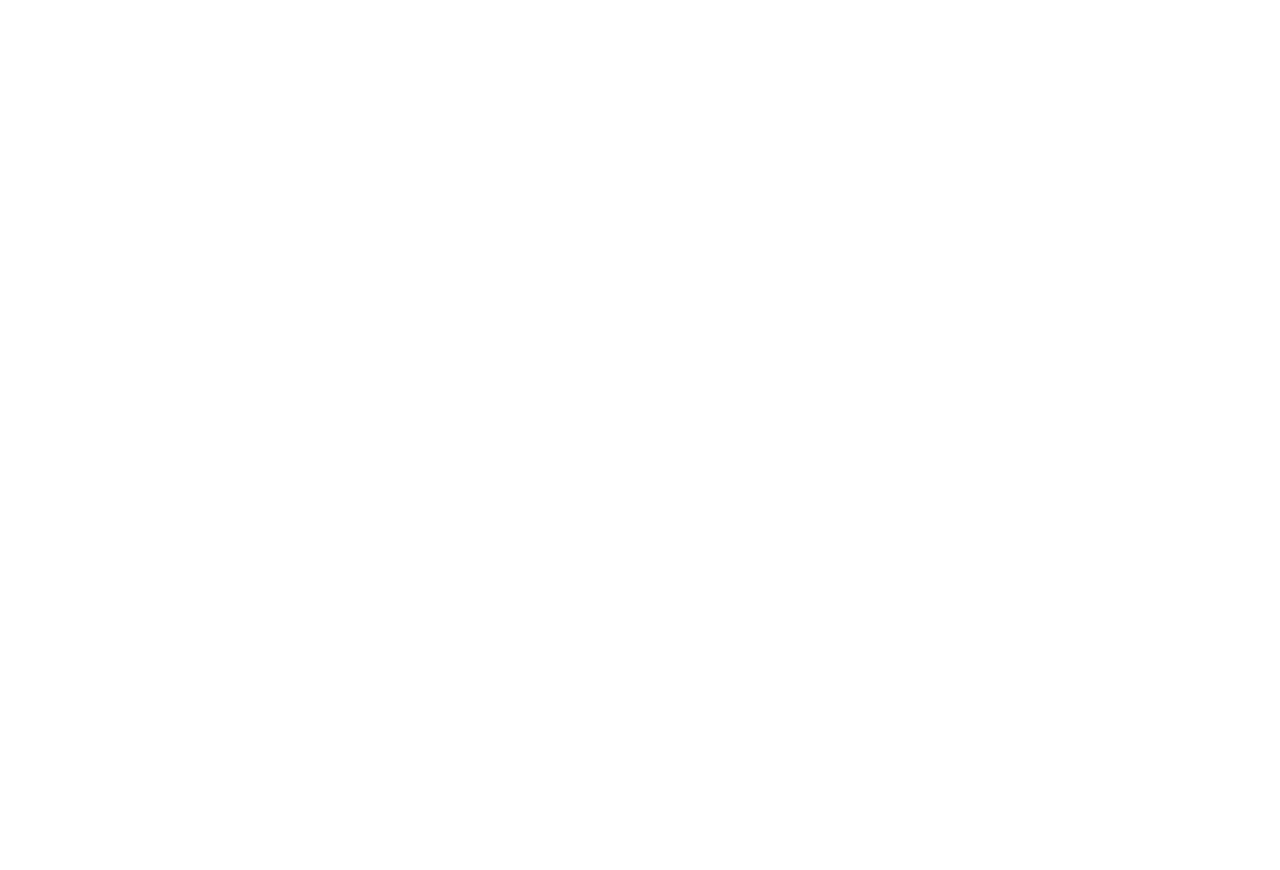
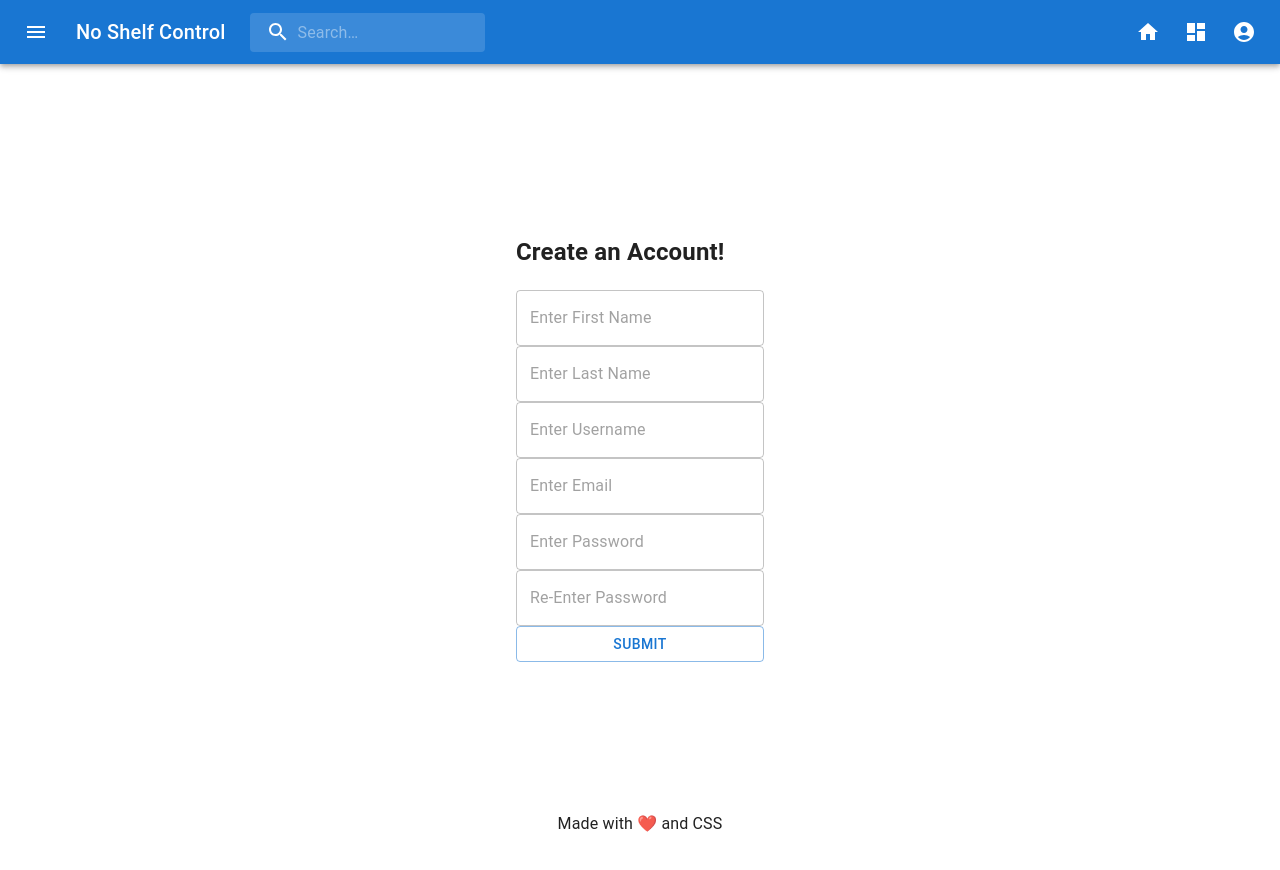
Before and after one commit to Nick-likes-Rust-and-Next/No-Shelf-Control, a React (Vite) app in the folder client/: page /createaccount in a window 1280 px wide. Before the commit this address had no page. Shown: the top 870 px of the page. Before the commit the page ends 800 px from the top, so only its background shows below. Built offline with nearby package versions, Linux system fonts and the light colour scheme.

Commit message:
adds create account page and link to page on homepage

```diff
--- a/client/src/App.jsx
+++ b/client/src/App.jsx
@@ -6,6 +6,7 @@
 import Login from "./pages/Login/login";
 import { ThemeProvider, createTheme } from "@mui/material/styles";
 import { QueryClient, QueryClientProvider } from "react-query";
+import CreateAccount from "./pages/CreateAccount/createaccount";
 
 const queryClient = new QueryClient();
 function App() {
@@ -44,6 +45,12 @@
                         >
                             <Route index element={<Dashboard />} />
                         </Route>
+                        <Route
+                            path="/createaccount"
+                            element={<Layout themeSwitch={changeTheme} />}
+                        >
+                            <Route index element={<CreateAccount />} />
+                        </Route>
                     </Routes>
                 </QueryClientProvider>
             </ThemeProvider>
--- /dev/null
+++ b/client/src/pages/CreateAccount/createaccount.jsx
@@ -0,0 +1,59 @@
+import './createaccount.scss';
+import react from 'react';
+import { TextField, Button } from '@mui/material';
+
+
+function CreateAccount() {
+    return (
+        <div className='createaccount-page'>
+            <div className='createaccount-header'>
+                <h2>
+                    Create an Account!
+                </h2>
+            </div>
+            <div className='createaccount-field-container'>
+                <form className='createaccount-form'>
+                    <TextField
+                        required
+                        type='text'
+                        id='first-name-required'
+                        placeholder='Enter First Name'
+                    />
+                    <TextField
+                        required
+                        type='text'
+                        id='last-name-required'
+                        placeholder='Enter Last Name'
+                    />
+                    <TextField
+                        required
+                        type='text'
+                        id='username-required'
+                        placeholder='Enter Username'
+                    />
+                    <TextField
+                        required
+                        type='email'
+                        id='email-required'
+                        placeholder='Enter Email'
+                    />
+                    <TextField
+                        required
+                        type='password'
+                        id='password1-required'
+                        placeholder='Enter Password'
+                    />
+                    <TextField
+                        required
+                        type='password'
+                        id='password2-required'
+                        placeholder='Re-Enter Password'
+                    />
+                    <Button variant='outlined' type='submit'>Submit</Button>
+                </form>
+            </div>
+        </div>
+    )
+}
+
+export default CreateAccount;
--- /dev/null
+++ b/client/src/pages/CreateAccount/createaccount.scss
@@ -0,0 +1,16 @@
+.createaccount-page {
+    display: flex;
+    flex-direction: column;
+    margin-top: 150px;
+
+    .createaccount-field-container {
+        display: flex;
+        flex-direction: column;
+
+
+        .createaccount-form {
+            display: flex;
+            flex-direction: column;
+        }
+    }
+}
--- a/client/src/pages/Homepage/homepage.jsx
+++ b/client/src/pages/Homepage/homepage.jsx
@@ -3,6 +3,7 @@
 import { faBacon } from '@fortawesome/free-solid-svg-icons';
 import './homepage.scss';
 import { Timeline } from 'react-twitter-widgets';
+import { Button } from '@mui/material';
 
 
 function Homepage() {
@@ -13,6 +14,14 @@
 
   return (
     <div className='homepage-page'>
+      <div className='buttons-container'>
+        <Button
+          variant='outlined'
+          onClick={() => location.href = '/createaccount'}
+        >
+          Create Account
+        </Button>
+      </div>
       <div className='logo-container'>
         <img src='/images/NoShelfControl.png'/>
       </div>
--- a/client/src/pages/Homepage/homepage.scss
+++ b/client/src/pages/Homepage/homepage.scss
@@ -1,6 +1,11 @@
 .homepage-page {
     display: flex;
     flex-direction: column;
+
+    .buttons-container {
+        position: relative;
+        right: 100px;
+    }
 
     .logo-container {
         display: flex;
--- a/client/src/pages/Login/login.jsx
+++ b/client/src/pages/Login/login.jsx
@@ -17,7 +17,7 @@
                     type='password'
                     id='password-required'
                     placeholder='Enter Password' />
-                <Button variant='outlined'>Submit</Button>
+                <Button variant='outlined' type='submit'>Submit</Button>
             </form>
         </div>
     </div>
```
